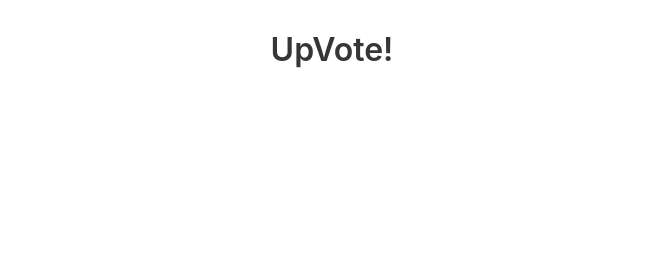
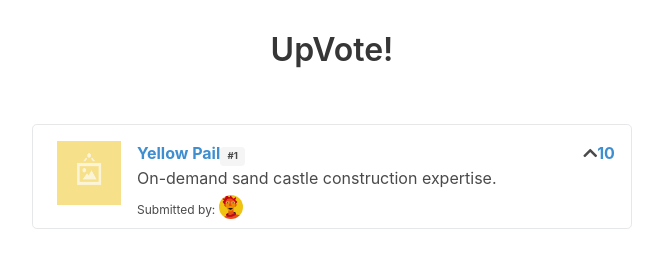
Before and after one commit to staniboy/UpVote, a plain HTML site: page index.html in a window 1280 px wide. Shown: the whole page, without its empty margins (308-971 px from the left). Drawn offline with nearby package versions, Linux system fonts and the light colour scheme.

Commit message:
feat: added template

```diff
--- a/index.html
+++ b/index.html
@@ -12,12 +12,44 @@
       rel="stylesheet"
       href="https://use.fontawesome.com/releases/v5.0.6/css/all.css"
     />
-    <link rel="stylesheet" href="./public/styles.css" />
+    <link rel="stylesheet" href="../public/styles.css" />
     <title>UpVote!</title>
   </head>
   <body>
     <div id="app">
       <h2 class="title has-text-centered dividing-header">UpVote!</h2>
+      <div class="section">
+        <article class="media">
+          <figure class="media-left">
+            <img class="image is-64x64" :src="submissions[0].submissionImage" />
+          </figure>
+          <div class="media-content">
+            <div class="content">
+              <p>
+                <strong>
+                  <a href="#" class="has-text-info"
+                    >{{ submissions[0].title }}</a
+                  >
+                  <span class="tag is-small">#{{submissions[0].id}}</span>
+                </strong>
+                <br />
+                {{submissions[0].description}}
+                <br />
+                <small class="is-size-7">
+                  Submitted by:
+                  <img class="image is-24x24" :src="submissions[0].avatar" />
+                </small>
+              </p>
+            </div>
+          </div>
+          <div class="media-right">
+            <span class="icon is-small">
+              <i class="fa fa-chevron-up"></i>
+              <strong class="has-text-info">10</strong>
+            </span>
+          </div>
+        </article>
+      </div>
     </div>
     <script src="https://unpkg.com/vue@next"></script>
     <script src="./seed.js"></script>
```
